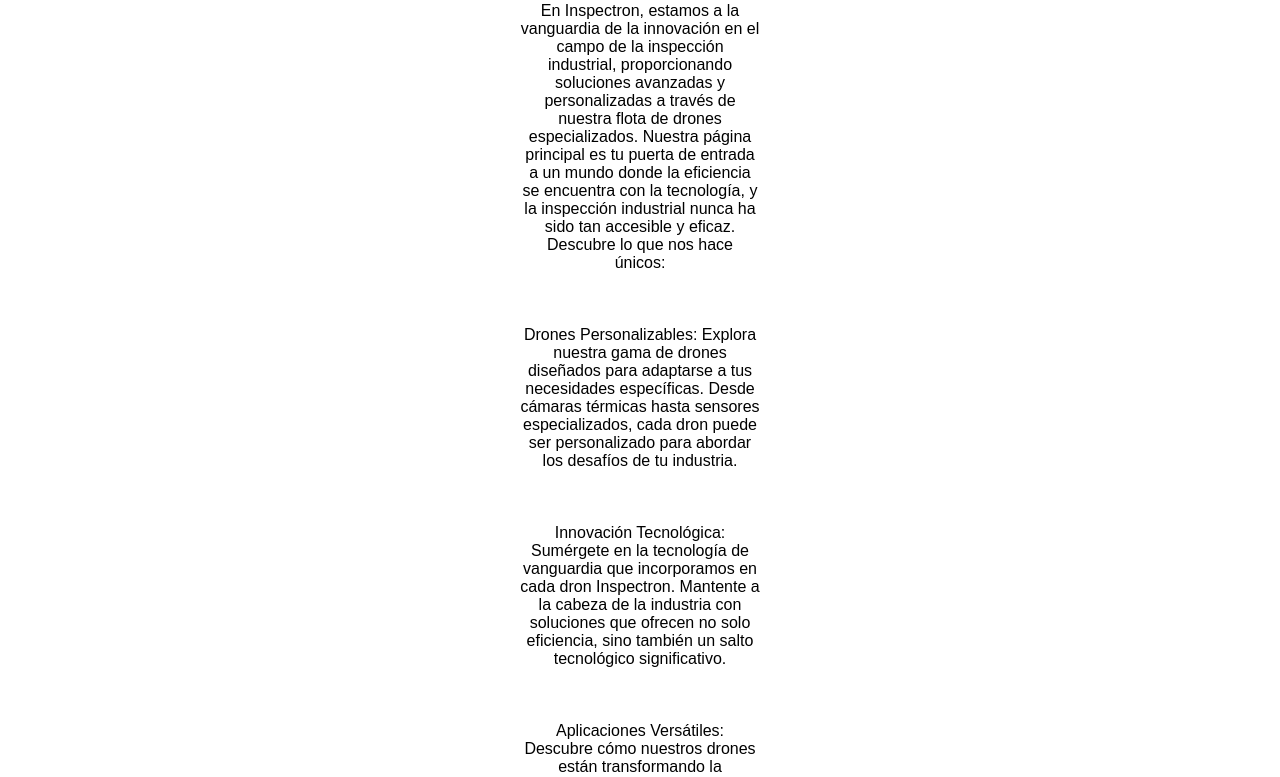
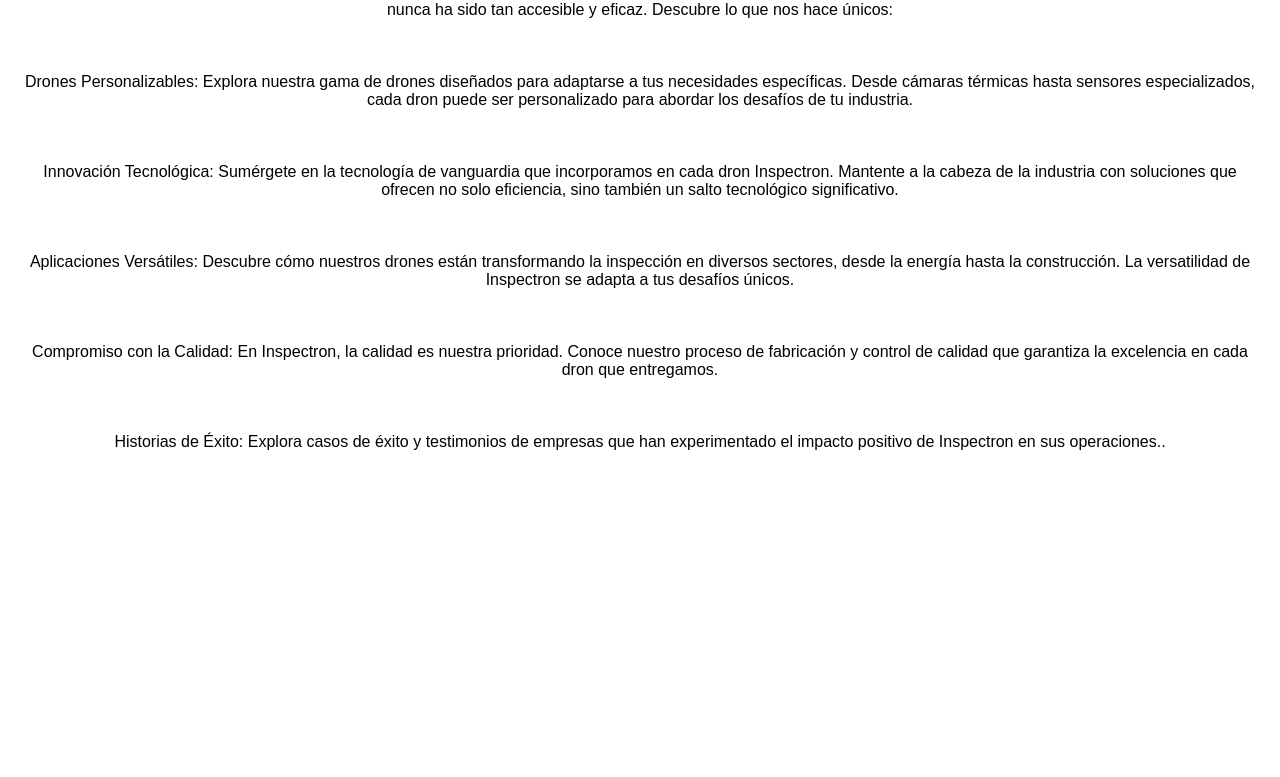
Before and after one commit to InspectronEcon/InspectronEcon.github.io, a plain HTML site: page index.html in a window 1280 px wide. Shown: the part 195-972 px from the top of the page. After the commit the page ends 800 px from the top, so only its background shows below. Drawn offline with Linux system fonts and the light colour scheme.

Commit message:
Update styles.css

```diff
--- a/styles.css
+++ b/styles.css
@@ -129,8 +129,6 @@
                 font-family: Arial, sans-serif;
                 margin: 0;
                 padding: 0;
-                overflow-x: hidden; /* Evita la barra de desplazamiento horizontal */
-                padding-right:500px;
-                   padding-left:500px;
+                overflow-x: hidden; /* Evita la barra de desplazamiento horizontal
 
             }
```
